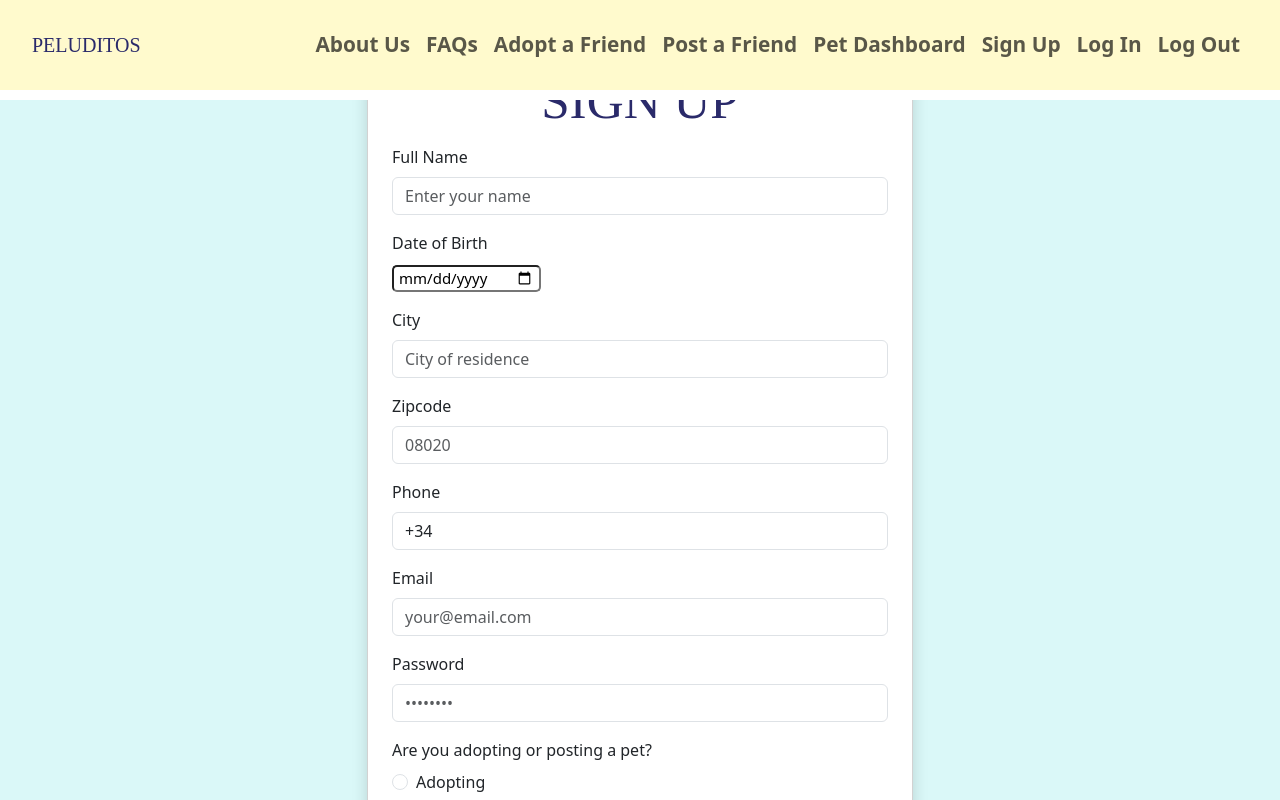
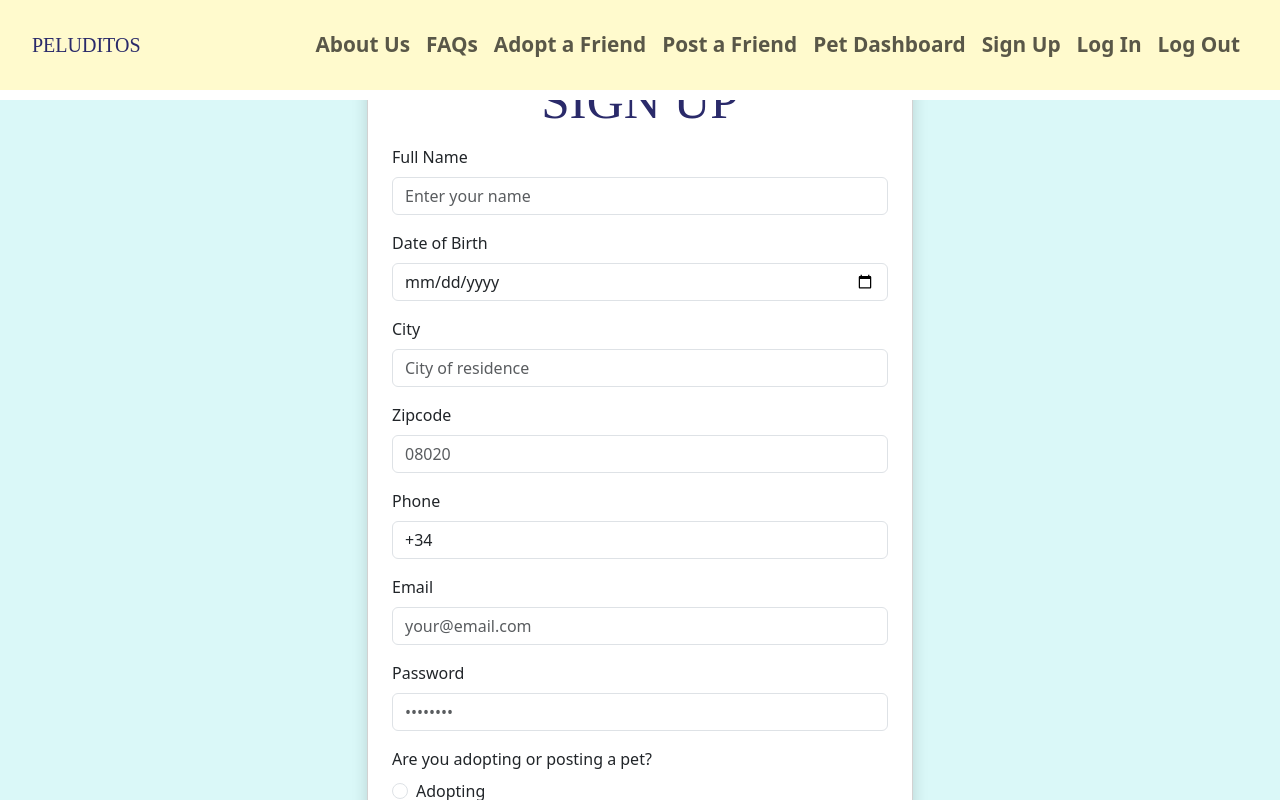
Before and after one commit to victorialamelo/pet-adoption, a React (Vite) app in the folder adoption/client/: page /signup in a window 1280 px wide. Shown: the top 800 px of the page. Built offline with nearby package versions, Linux system fonts and the light colour scheme; a web font is replaced by a local one.

Commit message:
fixed input data types

```diff
--- a/adoption/client/src/pages/SignupPage.jsx
+++ b/adoption/client/src/pages/SignupPage.jsx
@@ -1,10 +1,7 @@
-import React from "react";
-import { useState } from "react";
+import React, { useState } from "react";
 import { useNavigate } from "react-router-dom";
 import NavBar from "../components/NavBar";
 import { backendCreateUser } from "../backend";
-// import { backendAuthLogin, backendCreateUser } from "../backend";
-// import { hasSession, saveSession, getCurrentSession } from "../session";
 
 export default function SignupPage() {
   const [role, setRole] = useState("");
@@ -12,37 +9,47 @@ export default function SignupPage() {
 
   // Function to handle user creation
   const createUser = async (formData) => {
+    try {
       const newUser = {
         user_name: formData.get("name"),
         date_of_birth: formData.get("date"),
         city: formData.get("city"),
-      zipcode: Number(formData.get("zipcode")), // transform to number due to original string value
-      phone: Number(formData.get("phone")),
+        zipcode: formData.get("zipcode"),
+        phone: formData.get("phone"),
         email: formData.get("email"),
         password: formData.get("password"),
         entity_name: formData.get("shelter"),
         entity_website: formData.get("website"),
-      entity_registration_id: Number(formData.get("registrationid")),
+        entity_registration_id: formData.get("registrationid"),
       };
 
-    // TODO: create backendCreateUser function in backend.js
-    const addedUser = await backendCreateUser(newUser); // send the new object (with all the input from new user) to backend
+      const addedUser = await backendCreateUser(newUser); // Send new user data to backend
+      console.log("User created successfully:", addedUser);
 
-    // TODO: integrate authLogin function in backend.js
-    // const { token } = await backendAuthLogin({ email, password });
-    // saveSession(token);
-
-    console.log("handleSubmit Sign Up");
-
-    // redirect user to Dashboard page/user_id
       navigate(`/userdashboard/${addedUser.user_id}`);
+    } catch (error) {
+      console.error("Error creating user:", error);
+      alert("Failed to create account. Please try again.");
+    }
   };
 
-  // form submission handler
+  // Form submission handler
   const handleSubmit = (event) => {
     event.preventDefault();
-    const formData = new FormData(event.target); // Get form data
-    createUser(formData); // Call createUser with form data
+    const formData = new FormData(event.target);
+
+    // Basic validation
+    if (!formData.get("email").includes("@")) {
+      alert("Please enter a valid email.");
+      return;
+    }
+
+    if (formData.get("password").length < 6) {
+      alert("Password must be at least 6 characters.");
+      return;
+    }
+
+    createUser(formData);
   };
 
   return (
@@ -66,7 +73,7 @@ export default function SignupPage() {
                     className="form-control"
                     placeholder="Enter your name"
                     onInput={(e) => {
-                      let value = e.target.value;
+                      let value = e.target.value.trim();
                       if (value.length > 0) {
                         e.target.value =
                           value.charAt(0).toUpperCase() + value.slice(1);
@@ -78,25 +85,14 @@ export default function SignupPage() {
 
                 {/* Date of Birth */}
                 <div className="mb-3">
-                  <label
-                    htmlFor="date"
-                    className="form-label"
-                    style={{ display: "block", marginBottom: "10px" }}
-                  >
+                  <label htmlFor="date" className="form-label">
                     Date of Birth
                   </label>
                   <input
                     type="date"
                     id="date"
                     name="date"
-                    style={{
-                      paddingRight: "5px",
-                      paddingLeft: "5px",
-                      borderRadius: "5px",
-                      fontSize: "15px",
-                      backgroundColor: "#fff",
-                      color: "#000",
-                    }}
+                    className="form-control"
                     required
                   />
                 </div>
@@ -113,7 +109,7 @@ export default function SignupPage() {
                     className="form-control"
                     placeholder="City of residence"
                     onInput={(e) => {
-                      let value = e.target.value;
+                      let value = e.target.value.trim();
                       if (value.length > 0) {
                         e.target.value =
                           value.charAt(0).toUpperCase() + value.slice(1);
@@ -221,8 +217,9 @@ export default function SignupPage() {
                   </div>
                 </div>
 
-                {/* Shelter/Organization Name (Only if posting a pet) */}
+                {/* Shelter/Organization Fields (Only if posting a pet) */}
                 {role === "posting" && (
+                  <>
                     <div className="mb-3">
                       <label htmlFor="shelter" className="form-label">
                         Shelter/Organization Name (Optional)
@@ -235,9 +232,7 @@ export default function SignupPage() {
                         placeholder="Enter shelter name (if applicable)"
                       />
                     </div>
-                )}
 
-                {role === "posting" && (
                     <div className="mb-3">
                       <label htmlFor="website" className="form-label">
                         Shelter/Organization Website (Optional)
@@ -250,9 +245,7 @@ export default function SignupPage() {
                         placeholder="www.website.com"
                       />
                     </div>
-                )}
 
-                {role === "posting" && (
                     <div className="mb-3">
                       <label htmlFor="registrationid" className="form-label">
                         Shelter/Organization Registration Number (Optional)
@@ -266,6 +259,7 @@ export default function SignupPage() {
                         placeholder="A12345678"
                       />
                     </div>
+                  </>
                 )}
 
                 {/* Submit Button */}
```
Lines whose indentation alone changed are shown as unchanged.
